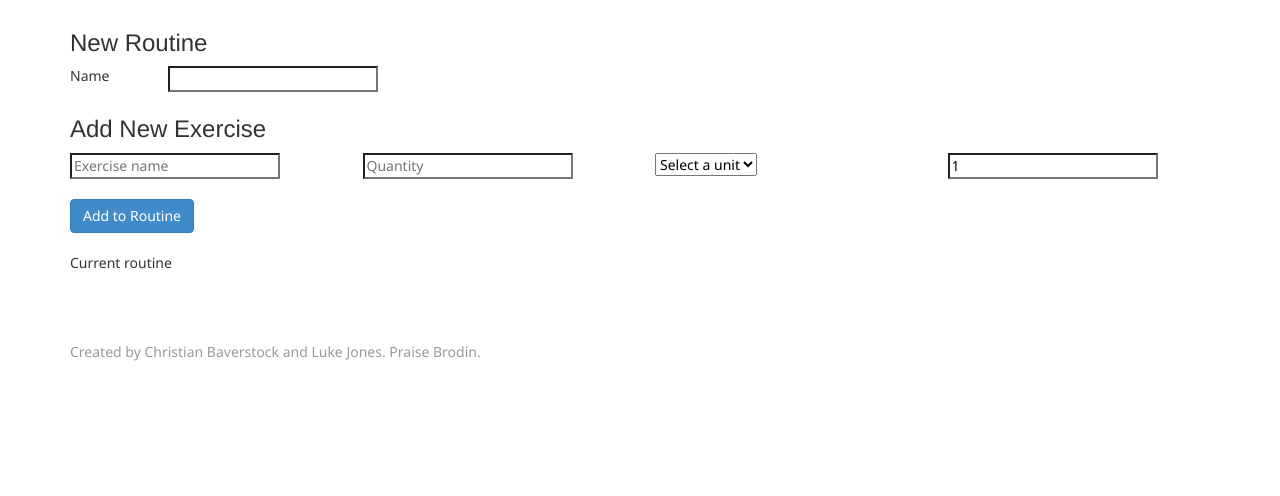
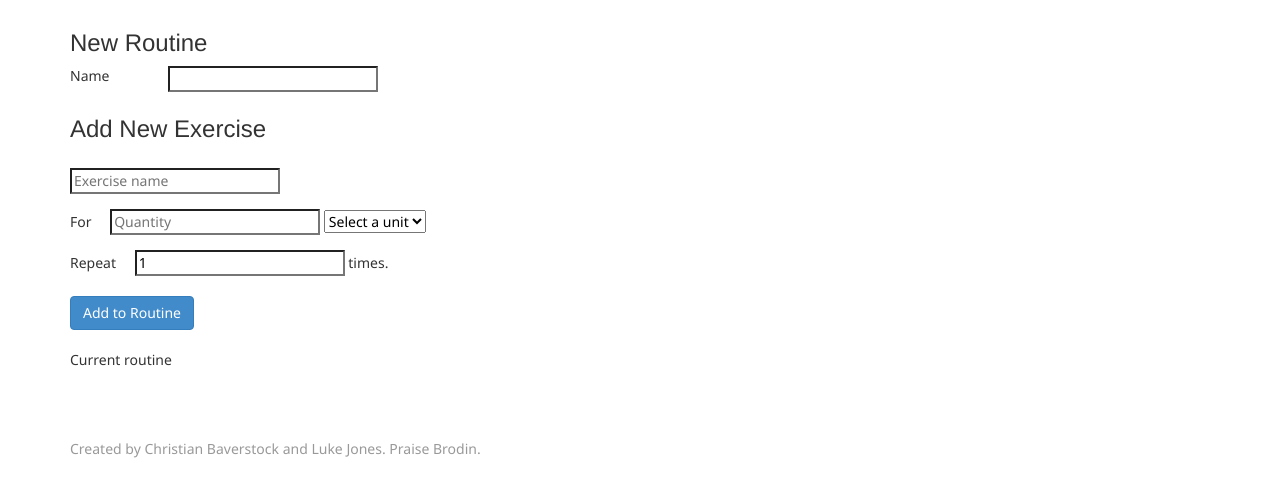
Before and after one commit to baverstockc/iron-temple, a plain HTML site: page app/index.html at #/NewRoutine in a window 1280 px wide. Shown: the part 62-558 px from the top of the page. Drawn offline with nearby package versions, Linux system fonts and the light colour scheme.

Commit message:
Re formatted routines layout.

```diff
--- a/app/iron-temple/templates/newRoutine.html
+++ b/app/iron-temple/templates/newRoutine.html
@@ -17,15 +17,15 @@
 	</div>
 </div>
 <form name="routineForm">
-	<div class="row">
+	<div class="row exercise-row">
 		<div class="col-md-3">
 			<input type="text" name="exerciseName" data-ng-model="exerciseName" placeholder="Exercise name" required/>
 		</div>
-		<div class="col-md-3">
-			<input type="number" min=0 name="exerciseQuantity" data-ng-model="exerciseQuantity" placeholder="Quantity" required/>
-		</div>
-		<div class="col-md-3">
-			<select data-ng-model="exerciseUnit" required>
+	</div>
+	<div class="row exercise-row">
+		<div class="col-md-6">
+			<span class="grammar">For </span><input type="number" min=0 name="exerciseQuantity" data-ng-model="exerciseQuantity" placeholder="Quantity" required/>
+			<select id="unit-select" data-ng-model="exerciseUnit" required>
 				<option selected>Select a unit</option>
 				<option>Reps</option>
 				<option>Minutes</option>
@@ -33,10 +33,13 @@
 				<option>Calories</option>
 			</select>
 		</div>
-		<div class="col-md-3">
-			<input type="number" data-ng-model="exerciseSets" name="exerciseSets" min=1 placeholder="Sets"/>
+	</div>
+	<div class="row exercise-row">
+			<div class="col-md-6">
+				<span class="grammar">Repeat </span><input type="number" data-ng-model="exerciseSets" name="exerciseSets" min=1 placeholder="Sets"/>
+			<span> times. </span>
+			</div>
 		</div>
-	</div>
 	<div class="row add-exercise">
 		<div class="col-md-2">
 			<button class="btn btn-primary" data-ng-click="addExercise()">Add to Routine</button>
--- a/sass/sass/site.scss
+++ b/sass/sass/site.scss
@@ -2,8 +2,19 @@
 
 $main-color: white;
 
+.exercise-row {
+	margin-top: 15px;
+}
+
+#unit-select {
+}
+
 .add-exercise {
 	margin-top: 20px;
+}
+
+.grammar {
+	margin-right: 15px;
 }
 
 body {
@@ -107,6 +118,10 @@ body {
 	.col-md-3 {
 		padding: 5px 0 5px 0;
 	}
+
+	.repeat-span {
+ 		margin-top: 15px;
+ 	}
  }
 
  @media (max-width: 500px) {
```
Also changed, not shown: sass/stylesheets/site.css, stylesheets/sass/site.css.
